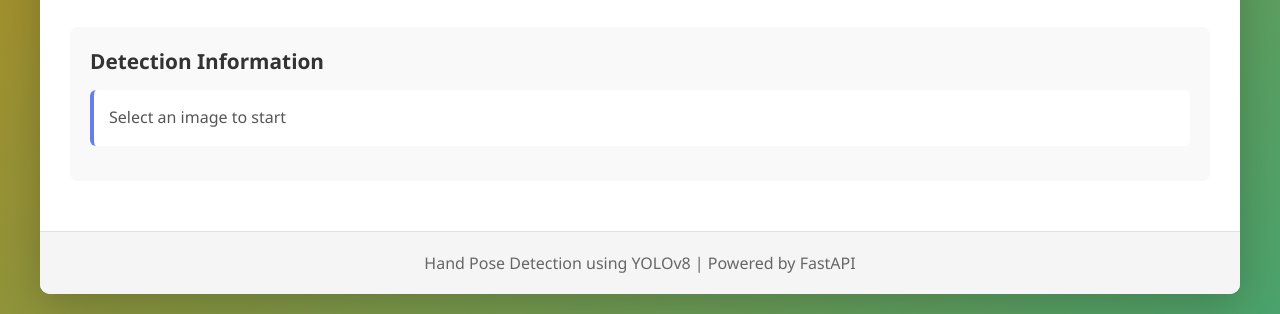
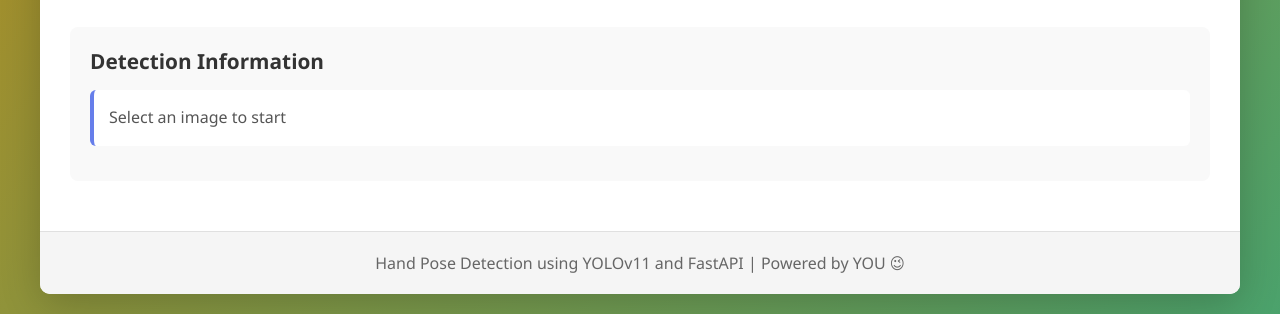
Before and after one commit to saipraneeth009/Hand-Pose-Detection-Web-App, a plain HTML site: page fastapi-docker-app/frontend/index.html in a window 1280 px wide. Shown: the part 530-844 px from the top of the page. Drawn offline with Linux system fonts and the light colour scheme.

Commit message:
made chnages in readme file and added website view

```diff
--- a/fastapi-docker-app/frontend/index.html
+++ b/fastapi-docker-app/frontend/index.html
@@ -83,7 +83,7 @@
         </main>
 
         <footer>
-            <p>Hand Pose Detection using YOLOv8 | Powered by FastAPI</p>
+            <p>Hand Pose Detection using YOLOv11 and FastAPI | Powered by YOU 😉</p>
         </footer>
     </div>
 
```
Also changed, not shown: fastapi-docker-app/media/Screenshot 2025-12-03 233433.png (added), fastapi-docker-app/media/Screenshot 2025-12-03 233449.png (added).
